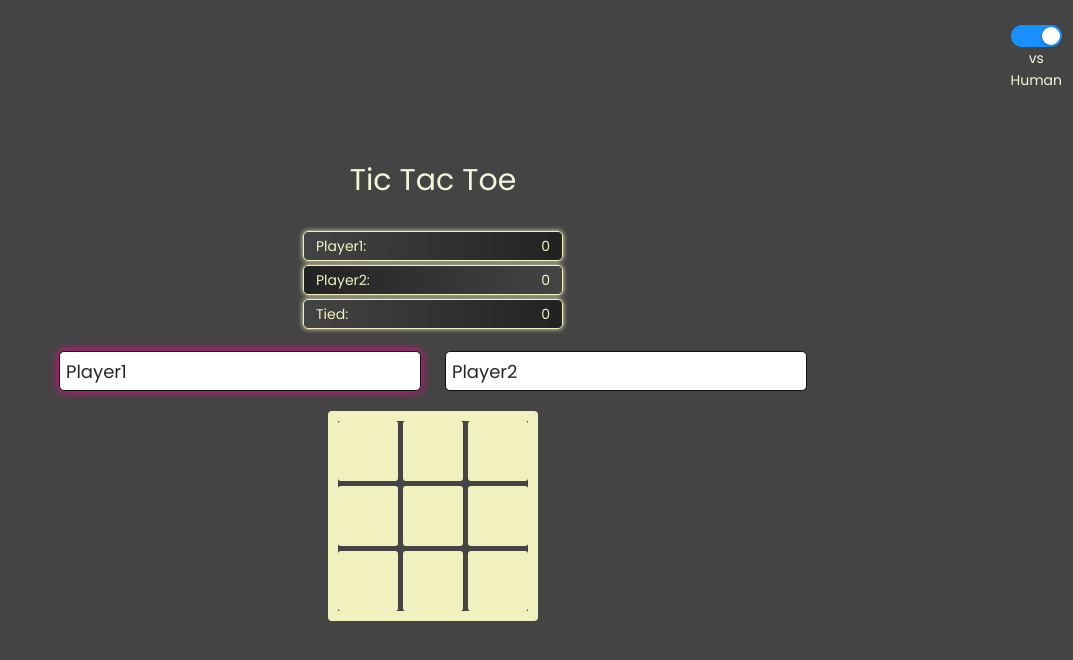
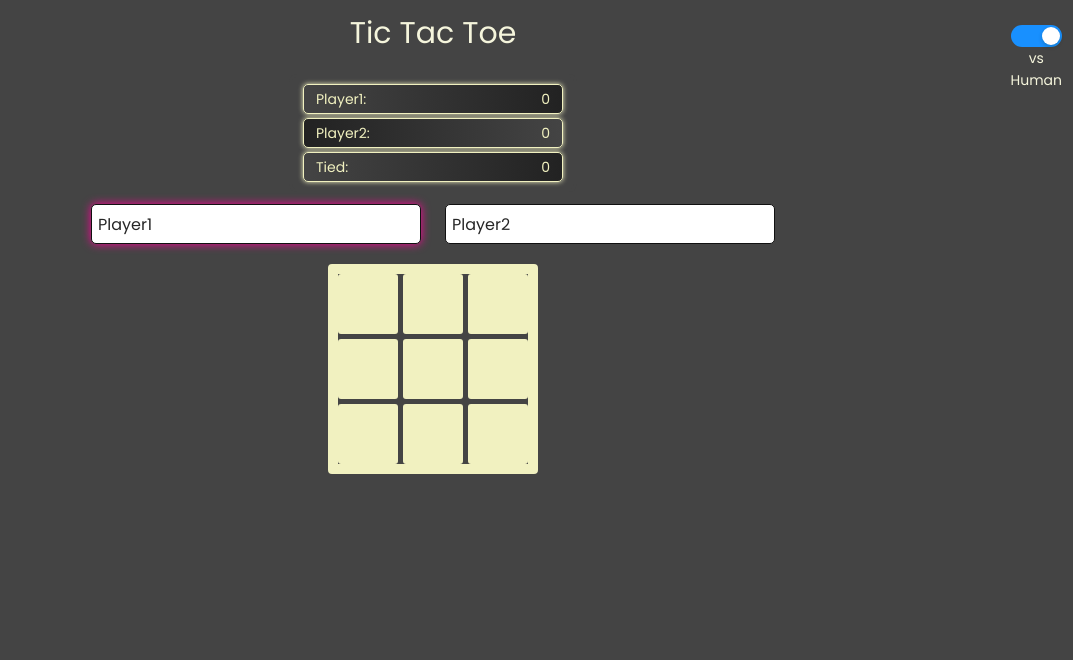
Before and after one commit to dsdeepak17/react-tic-tac-toe, a React (Create React App) app: page / in a window 1280 px wide. Shown: the top 660 px of the page, without its empty margins (207-1280 px from the left). Built offline with nearby package versions, Linux system fonts and the light colour scheme.

Commit message:
styling changes

```diff
--- a/src/App.js
+++ b/src/App.js
@@ -40,6 +40,7 @@ export default function App() {
 
   return (
     <div className="App">
+      <h3 className="heading">Tic Tac Toe</h3>
       <TicTacToe gameMode={mode} difficultyMode={computerDifficulty} />
       <div className="mode-switch switch">
         <Switch defaultChecked onChange={handleModeChange} />
--- a/src/TicTacToe.js
+++ b/src/TicTacToe.js
@@ -29,6 +29,8 @@ const TicTacToe = ({ gameMode, difficultyMode }) => {
   });
   const [leaderboard, setLeaderboard] = React.useState([]);
   const [gamePaused, setGamePaused] = React.useState(false);
+
+  // console.log('state: ', { turn, tilesVal, winner, winPos, players, leaderboard, gamePaused });
 
   React.useEffect(() => {
     setTilesVal(board);
@@ -114,7 +116,6 @@ const TicTacToe = ({ gameMode, difficultyMode }) => {
 
   return (
     <div className="center">
-      <h3 className="heading">Tic Tac Toe</h3>
       <Leaderboard leaderboard={leaderboard} players={players} gameMode={gameMode} />
       <div className="player-names">
         <input
@@ -159,8 +160,14 @@ const TicTacToe = ({ gameMode, difficultyMode }) => {
           })}
         </div>
       </div>
-      <p>{winner && winner !== 'Tie' && `Winner: ${winner}`}</p>
-      <p>{winner && winner === 'Tie' && 'The Game is Tied!'}</p>
+      {
+        winner && (
+          <div className="game-over-message">
+            {winner !== 'Tie' && <p>{`Winner: ${winner}`}</p>}
+            {winner === 'Tie' && <p>{`The Game is Tied!`}</p>}
+          </div>
+        )
+      }
       {gamePaused && (
         <button
           className="reset-btn"
--- a/src/style.css
+++ b/src/style.css
@@ -18,8 +18,9 @@
 
 .App {
   display: flex;
-  align-items: center;
-  justify-content: center;
+  flex-direction: column;
+    align-items: center;
+    /* justify-content: center; */
   padding: 10px;
   background: #444;
   height: 100vh;
@@ -30,11 +31,19 @@
   text-align: center;
   color: beige;
 }
-p {
-  font-size: 28px;
+.game-over-message p {
+  position: absolute;
+  top: 50%;
+  left: 50%;
+  transform: translate(-50%, -50%);
+  background: #444444bb;
+  border: solid 5px #ff0099bb;
+  border-radius: 5px;
+  font-size: 22px;
   text-align: center;
   color: beige;
   margin: 3px;
+  width: min(calc(100% - 20px), 380px);
 }
 
 .tile {
@@ -111,7 +120,7 @@ p {
   height: 40px;
   margin: 10px 12px;
   padding: 3px 6px;
-  font-size: 18px;
+  font-size: 16px;
   outline: none;
   border-radius: 5px;
   border: solid 0.3px #111;
```
